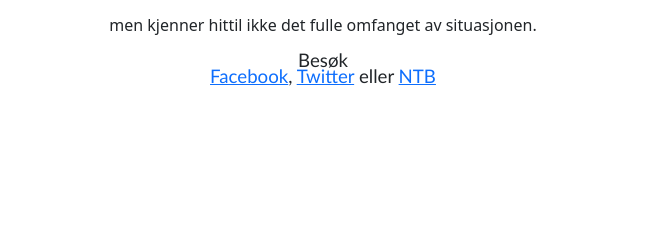
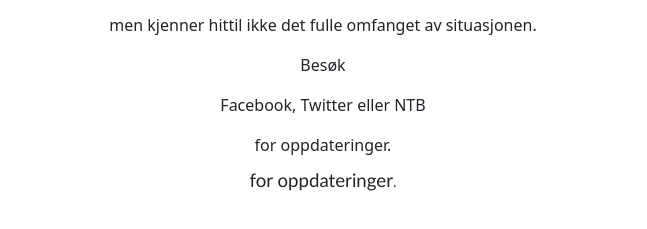
Before and after one commit to eivind-hodneland/my-first-static-web-app, a plain HTML site: page src/index.html in a window 1280 px wide. Shown: the part 279-508 px from the top of the page, without its empty margins (317-964 px from the left). Drawn offline with nearby package versions, Linux system fonts and the light colour scheme.

Commit message:
layout change

```diff
--- a/src/index.html
+++ b/src/index.html
@@ -25,8 +25,12 @@
 			<p align="center">Vi arbeider for å nøytralisere angrepet,</p>
 			<p align="center">men kjenner hittil ikke det fulle omfanget av situasjonen.</p>
 
-<p align="center" style="margin:0cm 0cm 8pt; line-height:107%; font-size:11pt; font-family:Calibri, sans-serif; text-align:center"><span style="font-size:14.0pt">Besøk<br></span><a href="https://www.facebook.com/BaneNORSF"><span style="font-size:14.0pt">Facebook</span></a><span style="font-size:14.0pt">, </span><a href="https://twitter.com/banenorsf"><span style="font-size:14.0pt">Twitter</span></a><span style="font-size:14.0pt"> eller </span><a href="https://kommunikasjon.ntb.no/presserom/banenor?publisherId=11953034"><span style="font-size:14.0pt">NTB</span></a><span style="font-size:14.0pt"></span> </p>
+			<p align="center">Besøk</p>
+			<p align="center">Facebook, Twitter eller NTB</p>
 
+			<p align="center">for oppdateringer.</p>
+
+<p align="center" style="margin:0cm 0cm 8pt; line-height:107%; font-size:11pt; font-family:Calibri, sans-serif; text-align:center"><a href="https://twitter.com/banenorsf"></a><a href="https://www.facebook.com/BaneNORSF"></a><span style="font-size:14.0pt">for oppdateringer</span><span>.</span><span style="font-size:14.0pt"></span> </p>
             </div>
 
         </div>
```
